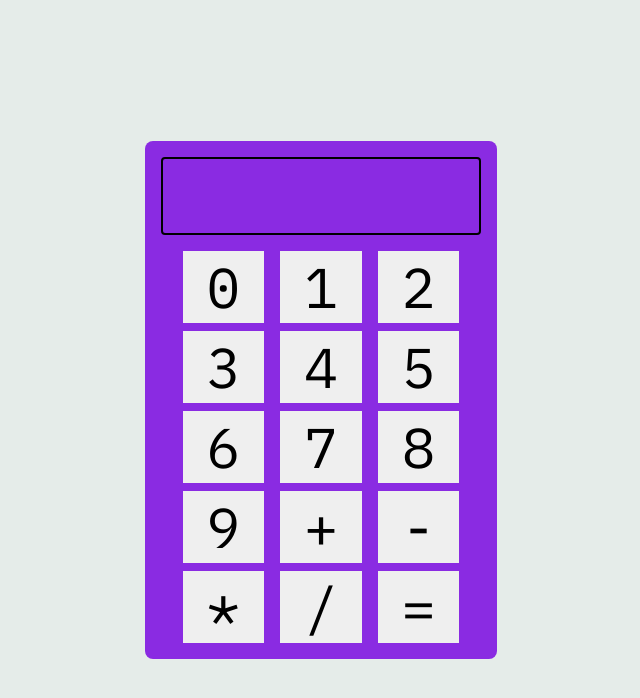
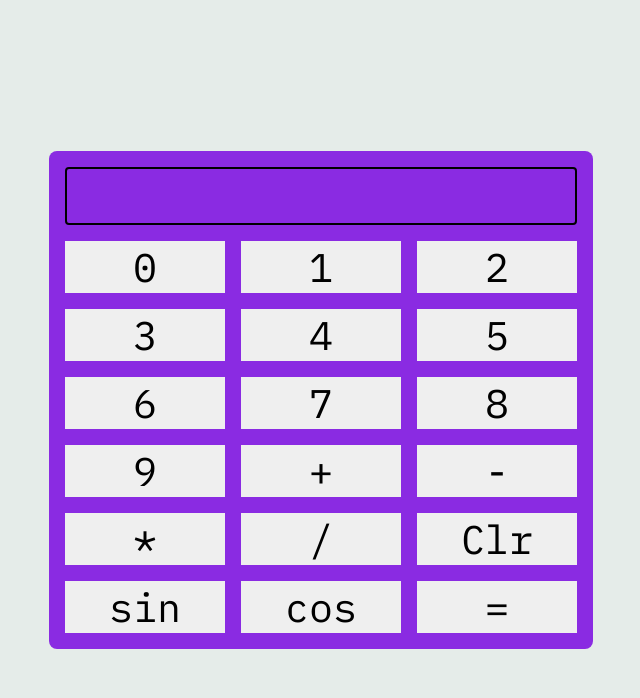
Before and after one commit to rubinduck/web-calculator, a plain HTML site: page index.html in a window 1280 px wide. Shown: the whole page, without its empty margins (319-959 px from the left). Drawn offline with Linux system fonts and the light colour scheme.

Commit message:
Replace flex with grid

```diff
--- a/index.html
+++ b/index.html
@@ -10,31 +10,24 @@
     <div id='calculator'>
         <input id='calculator__input-field' type='text'></input>
         <div class='calculator__buttons-grid'>
-            <div class='row'>
             <button class='calculator-button input-button'>0</button>
             <button class='calculator-button input-button'>1</button>
             <button class='calculator-button input-button'>2</button>
-            </div>
-            <div class='row'>
             <button class='calculator-button input-button'>3</button>
             <button class='calculator-button input-button'>4</button>
             <button class='calculator-button input-button'>5</button>
-            </div>
-            <div class='row'>
             <button class='calculator-button input-button'>6</button>
             <button class='calculator-button input-button'>7</button>
             <button class='calculator-button input-button'>8</button>
-            </div>
-            <div class='row'>
             <button class='calculator-button input-button'>9</button>
             <button class='calculator-button input-button'>+</button>
             <button class='calculator-button input-button'>-</button>
-            </div>
-            <div class='row'>
             <button class='calculator-button input-button'>*</button>
             <button class='calculator-button input-button'>/</button>
+            <button class='calculator-button' id='enter-button'>Clr</button>
+            <button class='calculator-button input-button'>sin</button>
+            <button class='calculator-button input-button'>cos</button>
             <button class='calculator-button' id='enter-button'>=</button>
-            </div>
         </div>
     </div>
 </body>
--- a/styles.css
+++ b/styles.css
@@ -26,31 +26,37 @@ body {
 
 @media screen and (min-width:481px){
     #calculator {
-        width: 65%;
+        width: 75%;
     }
 }
 
-@media screen and (min-width:585px){
+@media screen and (min-width:750px){
     #calculator {
-        width: 50%;
+        width: 60%;
     }
 }
 
 @media screen and (min-width:900px){
     #calculator {
-        width: 35%;
+        width: 55%;
     }
 }
 
 @media screen and (min-width:1200px){
     #calculator {
-        width: 25%;
+        width: 40%;
     }
 }
 
 @media screen and (min-width:1400px){
     #calculator {
-        width: 20%;
+        width: 35%;
+    }
+}
+
+@media screen and (min-width:1600px){
+    #calculator {
+        width: 25%;
     }
 }
 
@@ -62,7 +68,7 @@ body {
     border-radius: 0.5rem;
     background-color: blueviolet;
     font-family: 'IBM Plex Mono', monospace;
-    font-size: 3.5rem;
+    font-size: 2.5rem;
 }
 
 #calculator__input-field {
@@ -73,18 +79,11 @@ body {
 }
 
 .calculator__buttons-grid {
-    display: flex;
-    flex-direction: column;
-    gap: 0.5rem;
-}
-
-.calculator__buttons-grid > .row {
-    display: flex;
+    display: grid;
+    grid-template-columns: repeat(3, 1fr);
     gap: 1rem;
-    justify-content: center;
 }
 
 .calculator-button {
-    padding: 0 1.5rem;
     cursor: pointer;
 }
```
Lines whose indentation alone changed are shown as unchanged.
